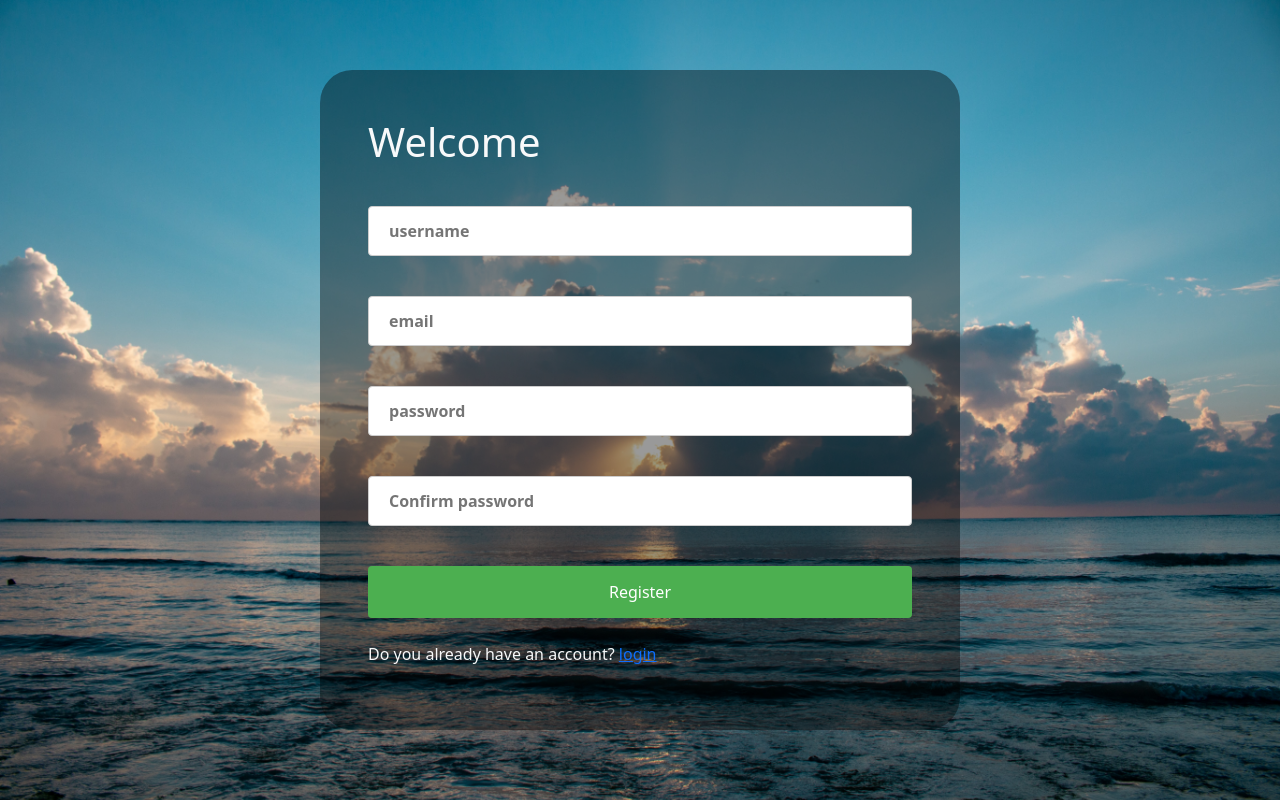
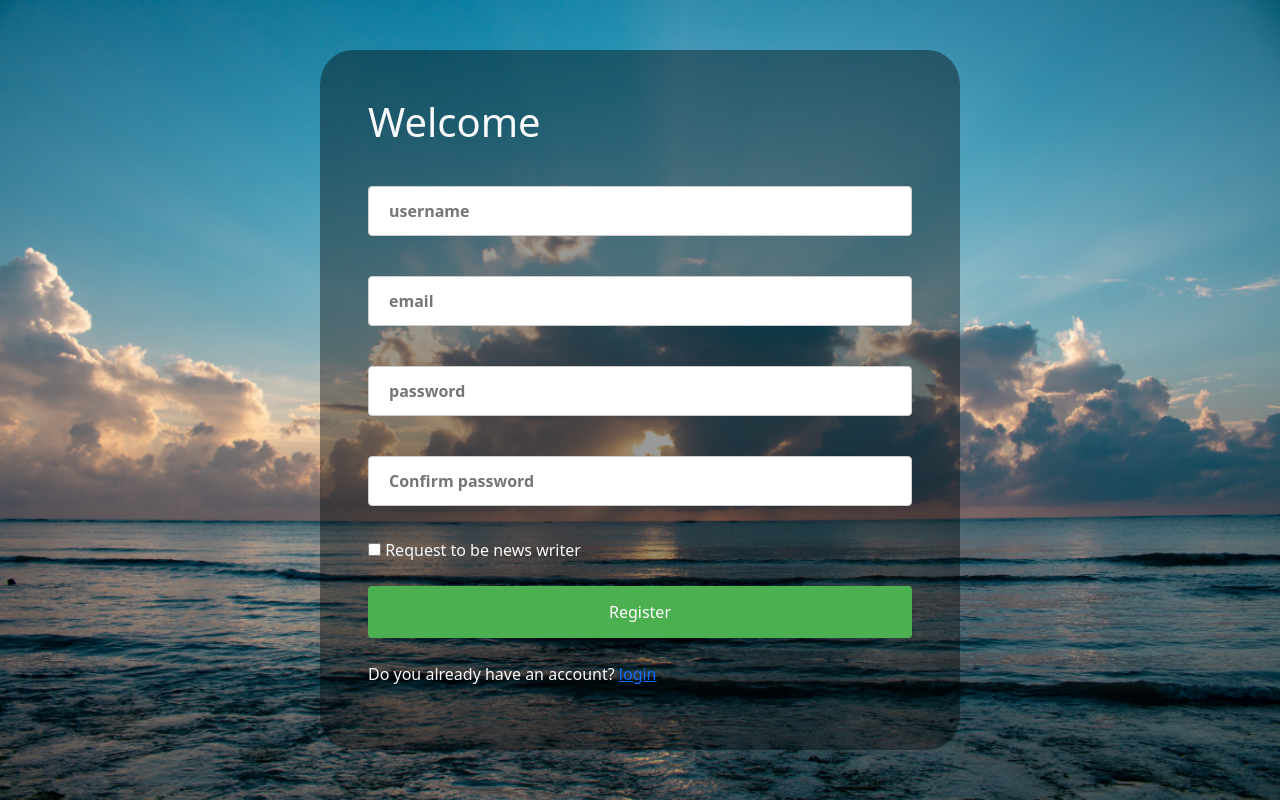
Before and after one commit to 874bowen/a-tourist-expenditure-predictor, a Flask app: page /register in a window 1280 px wide. Run offline with Flask 3, Linux system fonts and the light colour scheme; parts of the project's set-up code (start-up, migrations or seed data) failed here and were passed over; some libraries are stand-ins or nearby versions.

Commit message:
add request to be news writer

```diff
--- a/app.py
+++ b/app.py
@@ -225,9 +225,10 @@ def register():
     if form.validate_on_submit():
         user = User(username=form.username.data, email=form.email.data)
         user.set_password(form.password1.data)
+        user.writer_request=form.req_to_be_anchor.data
         db.session.add(user)  # add to db
         db.session.commit()
-        return redirect(url_for('login'))
+        return redirect(url_for('main'))
     return render_template('registration.html', form=form)
 
 
--- a/forms.py
+++ b/forms.py
@@ -12,13 +12,14 @@ class RegistrationForm(FlaskForm):
     email = StringField('Email', validators=[DataRequired(), Email()])
     password1 = PasswordField('Password', validators=[DataRequired()])
     password2 = PasswordField('Confirm Password', validators=[DataRequired(), EqualTo('password1')])
+    req_to_be_anchor= BooleanField('Request to be news writer')
     submit = SubmitField('Register')
 
 
 class LoginForm(FlaskForm):
     email = StringField('Email', validators=[DataRequired(), Email()])
     password = PasswordField('Password', validators=[DataRequired()])
-    remember = BooleanField('Remember Me', validators=[DataRequired()])
+    remember = BooleanField('Remember Me')
     submit_login = SubmitField('Login')
 
 
--- a/models.py
+++ b/models.py
@@ -46,8 +46,9 @@ class User(UserMixin, db.Model):
     email = db.Column(db.String(150), unique=True, index=True)
     password_hash = db.Column(db.String(150))
     joined_at = db.Column(db.DateTime(), default=datetime.utcnow, index=True)
-    is_admin = db.Column(db.Boolean(), default=False)
-    is_anchor = db.Column(db.Boolean(), default=False)
+    is_admin = db.Column(db.Boolean(), default=True)
+    is_anchor = db.Column(db.Boolean(), default=True)
+    writer_request = db.Column(db.Boolean(), default=False)
 
     def set_password(self, password):
         self.password_hash = generate_password_hash(password)
--- a/templates/registration.html
+++ b/templates/registration.html
@@ -46,6 +46,7 @@
               {% endfor %}
            </div>
            <br>
+            <p class="text-light">{{ form.req_to_be_anchor() }} {{ form.req_to_be_anchor.label }}</p>
            <div>{{ form.submit(
               class ='submit-reg') }}
            </div>
```
